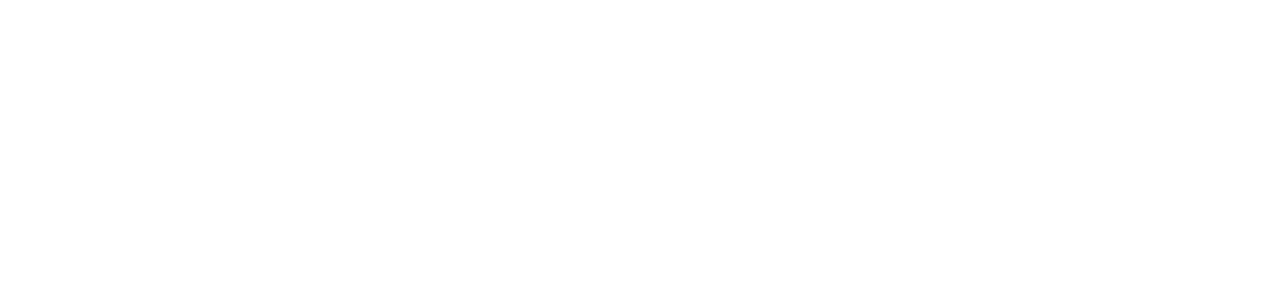
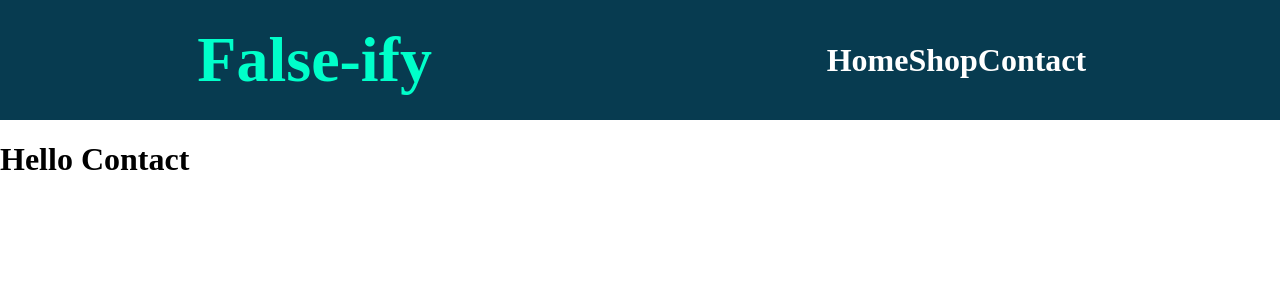
Before and after one commit to ZippyDaFish/shopping-cart, a React (Create React App) app: page /contact in a window 1280 px wide. Before the commit this address had no page. Shown: the top 300 px of the page. Built offline with nearby package versions, Linux system fonts and the light colour scheme.

Commit message:
Add Contact route

```diff
--- /dev/null
+++ b/src/Contact.js
@@ -0,0 +1,13 @@
+import React, { Component } from "react";
+import TitleBar from "./components/TitleBar";
+
+const Contact = () => {
+    return(
+        <div>
+            <TitleBar/>
+            <h1>Hello Contact</h1>
+        </div>
+    );
+};
+
+export default Contact;
--- a/src/RouteSwitch.js
+++ b/src/RouteSwitch.js
@@ -3,6 +3,7 @@
 
 import App from './App.js'
 import Shop from './Shop.js'
+import Contact  from './Contact.js';
 
 import './styles/overview.css'
 
@@ -10,8 +11,9 @@
     return (
         <BrowserRouter>
             <Routes>
-                <Route path='/' element={<App />}/>
+                <Route path='/' element={<App/>}/>
                 <Route path='/shop' element={<Shop/>}/>
+                <Route path='/contact' element={<Contact/>}/>
             </Routes>
         </BrowserRouter>
     );
--- a/src/components/TitleBar.js
+++ b/src/components/TitleBar.js
@@ -4,11 +4,11 @@
 const TitleBar = () => {
     return(
         <div className='title-bar-container'>
-            <p className='title'>False-ify</p>
+            <a href='/' className='title'>False-ify</a>
             <div className='title-nav-container'>
-                <p className='nav-link'>Home</p>
-                <p className='nav-link'>Shop</p>
-                <p className='nav-link'>Contact</p>
+                <a href='/' className='nav-link'>Home</a>
+                <a href='/shop' className='nav-link'>Shop</a>
+                <a href='/contact' className='nav-link'>Contact</a>
             </div>
         </div>
     );
--- a/src/styles/TitleBar.css
+++ b/src/styles/TitleBar.css
@@ -28,3 +28,7 @@
     font-size: 200%;
     color: white;
 }
+
+a {
+    text-decoration: none;
+}
```
